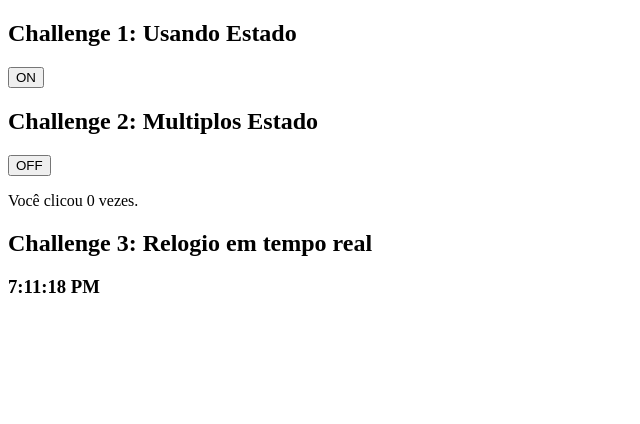
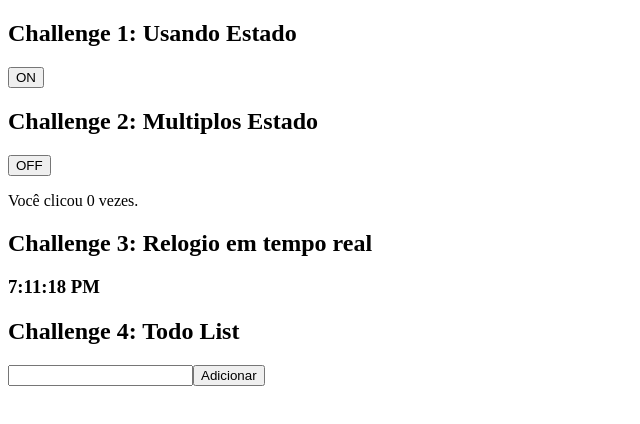
Before and after one commit to tricia-sz/challenges_react_js, a React (Vite) app in the folder 2_estado_e_ciclo_de_vida/: page / in a window 1280 px wide. Shown: the top 424 px of the page, without its empty margins (0-640 px from the left). Built offline with nearby package versions, Linux system fonts and the light colour scheme; the HTML template or start-up script is replaced by a standard one.

Commit message:
Todo List

```diff
--- a/2_estado_e_ciclo_de_vida/src/App.tsx
+++ b/2_estado_e_ciclo_de_vida/src/App.tsx
@@ -1,4 +1,5 @@
 import Clock from "./components/Clock"
+import TodoList from "./components/TodoList"
 import Togle from "./components/Togle"
 import TogleMultiplo from "./components/TogleMultiplo"
 
@@ -12,6 +13,9 @@ function App() {
       <TogleMultiplo />
       <h2>Challenge 3: Relogio em tempo real</h2>
       <Clock />
+      <h2>Challenge 4: Todo List</h2>
+      <TodoList />
+
 
     </>
   )
--- /dev/null
+++ b/2_estado_e_ciclo_de_vida/src/components/TodoList.tsx
@@ -0,0 +1,27 @@
+import { useState } from "react";
+
+function TodoList() {
+  const [todos, setTodos] = useState([]);
+  const [task, setTask] = useState("");
+
+  const [filter, setFilter] = useState("");
+
+  const addTodo = () => {
+    setTodos([...todos, { id: todos.length, task: task }]);
+    setTask("");
+  };
+
+  return (
+    <div>
+      <input value={task} onChange={(e) => setTask(e.target.value)} />
+      <button onClick={addTodo}>Adicionar</button>
+      <ul>
+        {todos.map((todo) => (
+          <li key={todo.id}>{todo.task}</li>
+        ))}
+      </ul>
+    </div>
+  );
+}
+
+export default TodoList;
```
Also changed, not shown: 2_estado_e_ciclo_de_vida/src/components/challenges.md (+11 -0 lines).
